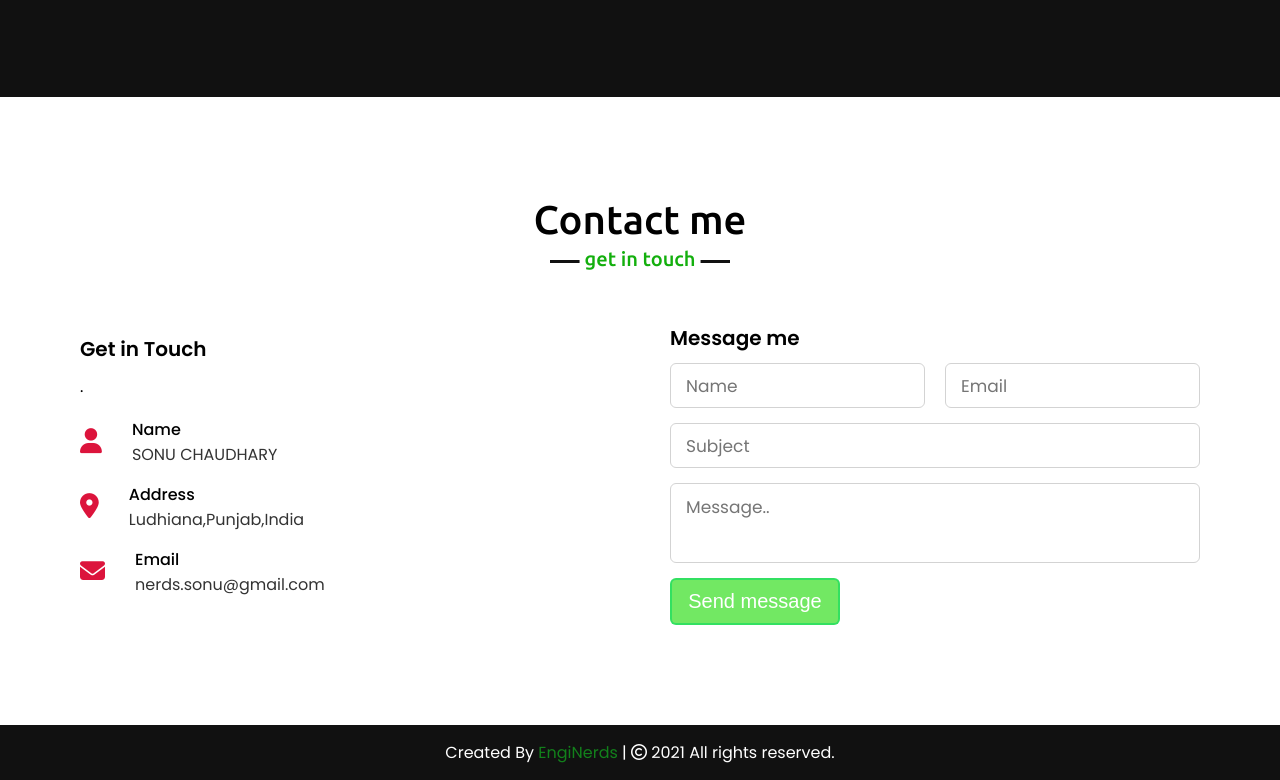
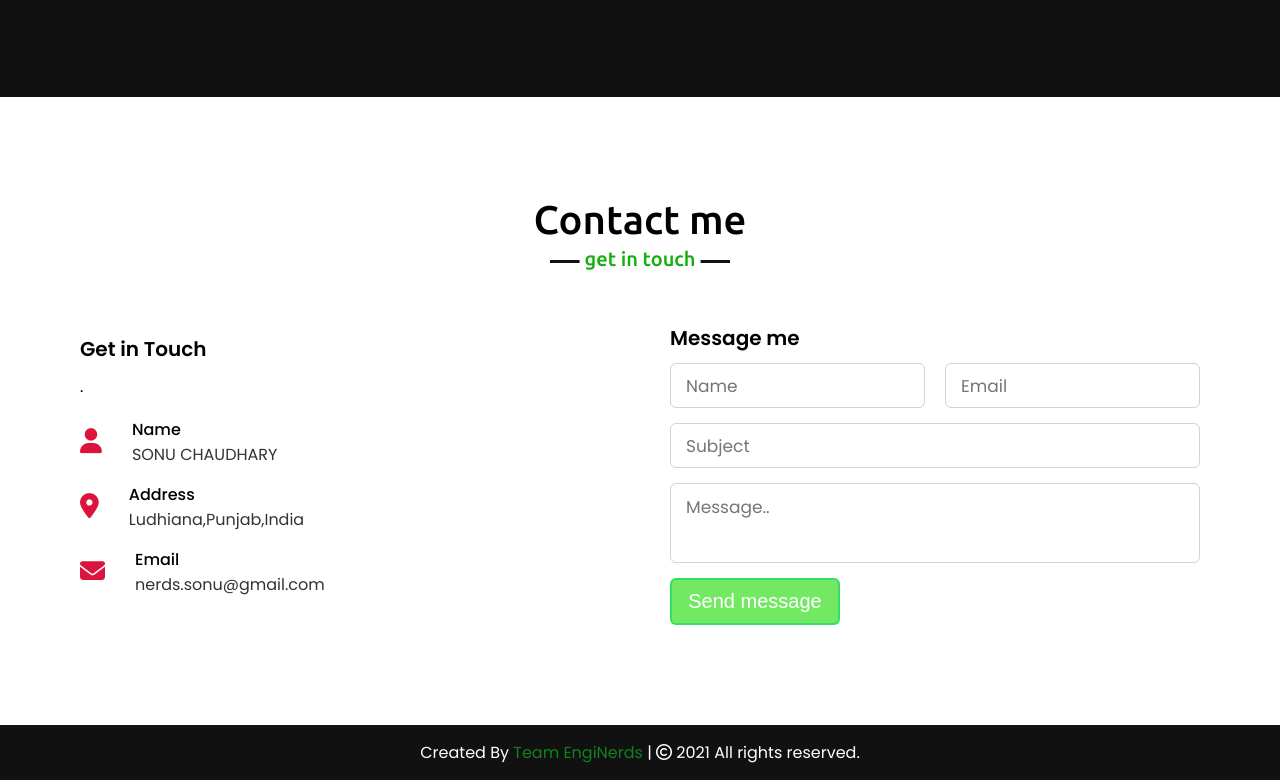
Before and after one commit to dufferhackers/mywebsite, a plain HTML site: page index.html in a window 1280 px wide. Shown: the part 3238-4018 px from the top of the page. Drawn offline with nearby package versions, Linux system fonts and the light colour scheme.

Commit message:
Update index.html

```diff
--- a/index.html
+++ b/index.html
@@ -245,7 +245,7 @@
 
     <!-- footer section start -->
     <footer>
-        <span>Created By <a href="https://www.instagram.com/enginerdsteam/">EngiNerds</a> | <span class="far fa-copyright"></span> 2021 All rights reserved.</span>
+        <span>Created By <a href="https://www.instagram.com/enginerdsteam/">Team EngiNerds</a> | <span class="far fa-copyright"></span> 2021 All rights reserved.</span>
     </footer>
 
     <script src="script.js"></script>
```
